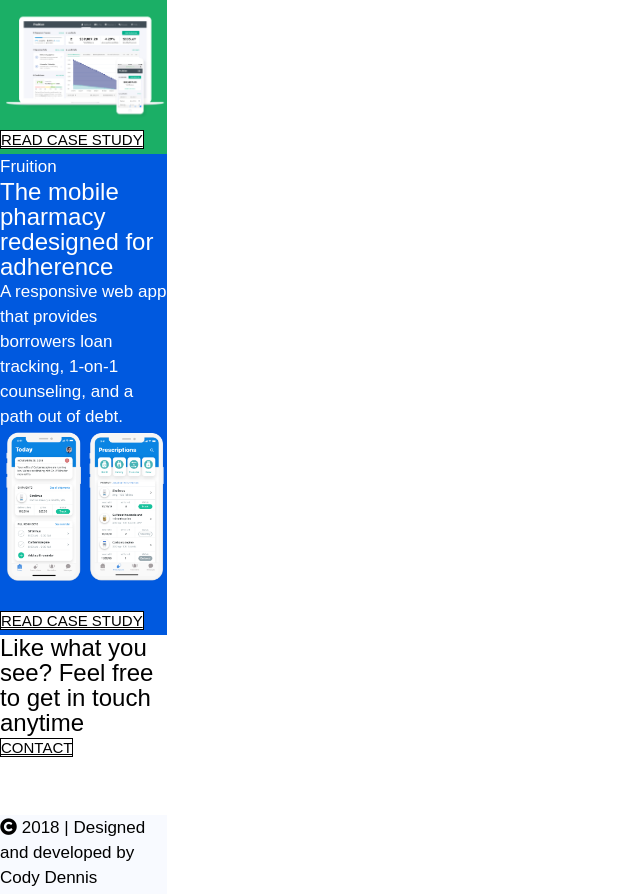
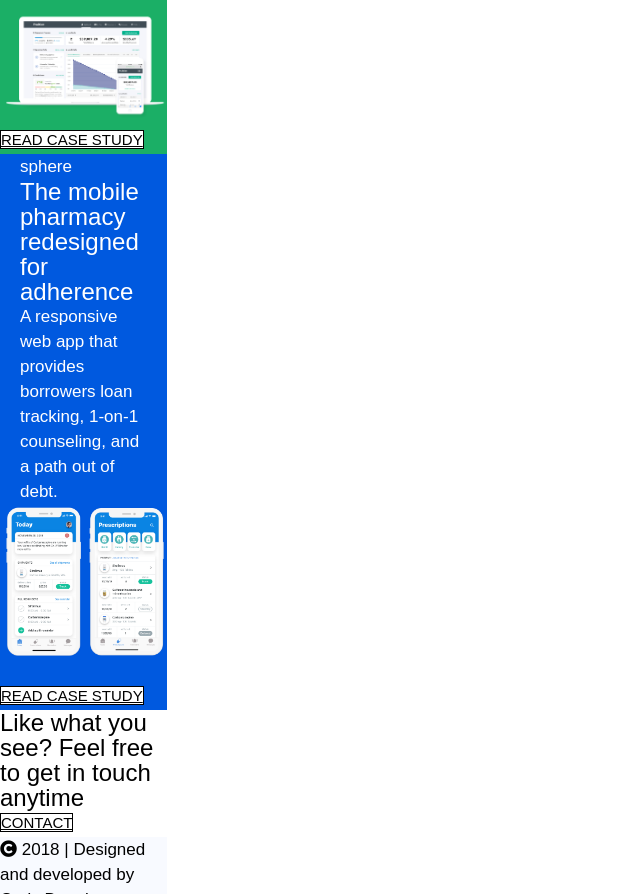
Before and after one commit to codydennis/portfolio, a plain HTML site: page index.html in a window 1280 px wide. Shown: the part 877-1771 px from the top of the page, without its empty margins (0-640 px from the left). Drawn offline with Linux system fonts and the light colour scheme; files that its build step writes are made by us from their sources.

Commit message:
syntax edits

```diff
--- a/index.html
+++ b/index.html
@@ -30,14 +30,17 @@
           </ul><!-- end nav ul -->
         </div><!-- close topnav div -->
         </div><!-- close nav-bar inner -->
-      </nav><!--end nav -->
+      </nav><!--end nav-01 -->
 
       <!-- Hero -->
       <section class="hero">
+        <div class="hero-content">
         <h1>Hi! I'm <span class="intro-color">Cody,</h1>
           <h3>a <span class="intro-color">product designer</span> based in the <span class="intro-color">San Francisco Bay Area</span>.
           I make the complex simple and easy through a love of understanding users and collaborating with teams.</h3>
+      </div>
       </section>
+      <!-- end Hero -->
 
       <!-- work section -->
       <!-- Fruition Student Loans -->
@@ -55,8 +58,8 @@
        <p>A responsive web app that provides borrowers  loan tracking, 1-on-1 counseling, and a path out of debt.</p>
     </section>
 
-    <!-- Fruition Student Loans -->
-    <!-- Project 1 Image -->
+    <!-- Sphere -->
+    <!-- Project 2 Image -->
     <section class="project-2-img">
       <div class="">
     <a href="sphere.html">
@@ -65,11 +68,15 @@
    </a>
    </div>
    </section>
+
+   <!-- Project 2 text -->
    <section class="project-2-text">
-     <p>Fruition</p>
+     <p>sphere</p>
      <h2>The mobile pharmacy redesigned for adherence</h2>
      <p>A responsive web app that provides borrowers  loan tracking, 1-on-1 counseling, and a path out of debt.</p>
   </section>
+
+<!-- Get in touch section -->
 
 <section class="contact-me">
   <div class="">
@@ -77,10 +84,13 @@
     <a href="contact.html" class="btn">Contact</a>
   </div>
 </section>
+
+<!-- Footer -->
   <footer class="cd-footer">
 <div class="">
   <p><i class="fas fa-copyright"></i> 2018 | Designed and developed by Cody Dennis</p>
 </div>
+
   <!-- Social Media Links -->
   <div class="social-links">
  <a href="https://github.com/codydennis" target="_blank">
@@ -92,8 +102,7 @@
  <a href="https://www.linkedin.com/in/codyjdennis/" target="_blank">
    <i class="fab fa-linkedin" alt="LinkedIn icon"></i>
  </a>
-
-  </div>
+</div><!-- end Social Links-->
 
 </div>
 <!--CSS grid wrapper end -->
--- a/styles/main.css
+++ b/styles/main.css
@@ -24,7 +24,7 @@ img {
   background-color: #fff;
   display: grid;
   grid-template-columns: 1fr;
-  grid-auto-rows: minmax(90px, auto);
+  grid-template-rows: minmax(90px, auto);
   margin: 0;
 }
 
@@ -104,6 +104,7 @@ p {
   grid-row: 5 / 6;
   background-color: #0059DF;
   color: white;
+  padding: 0 2rem;
 }
 
 .project-2-img {
@@ -122,7 +123,7 @@ p {
 /* tablet media queries */
 @media screen and (min-width:768px) {
   .grid-wrapper {
-    grid-template-columns: repeat(2, 6fr);
+    grid-template-columns: 1fr;
   }
 }
 
```
